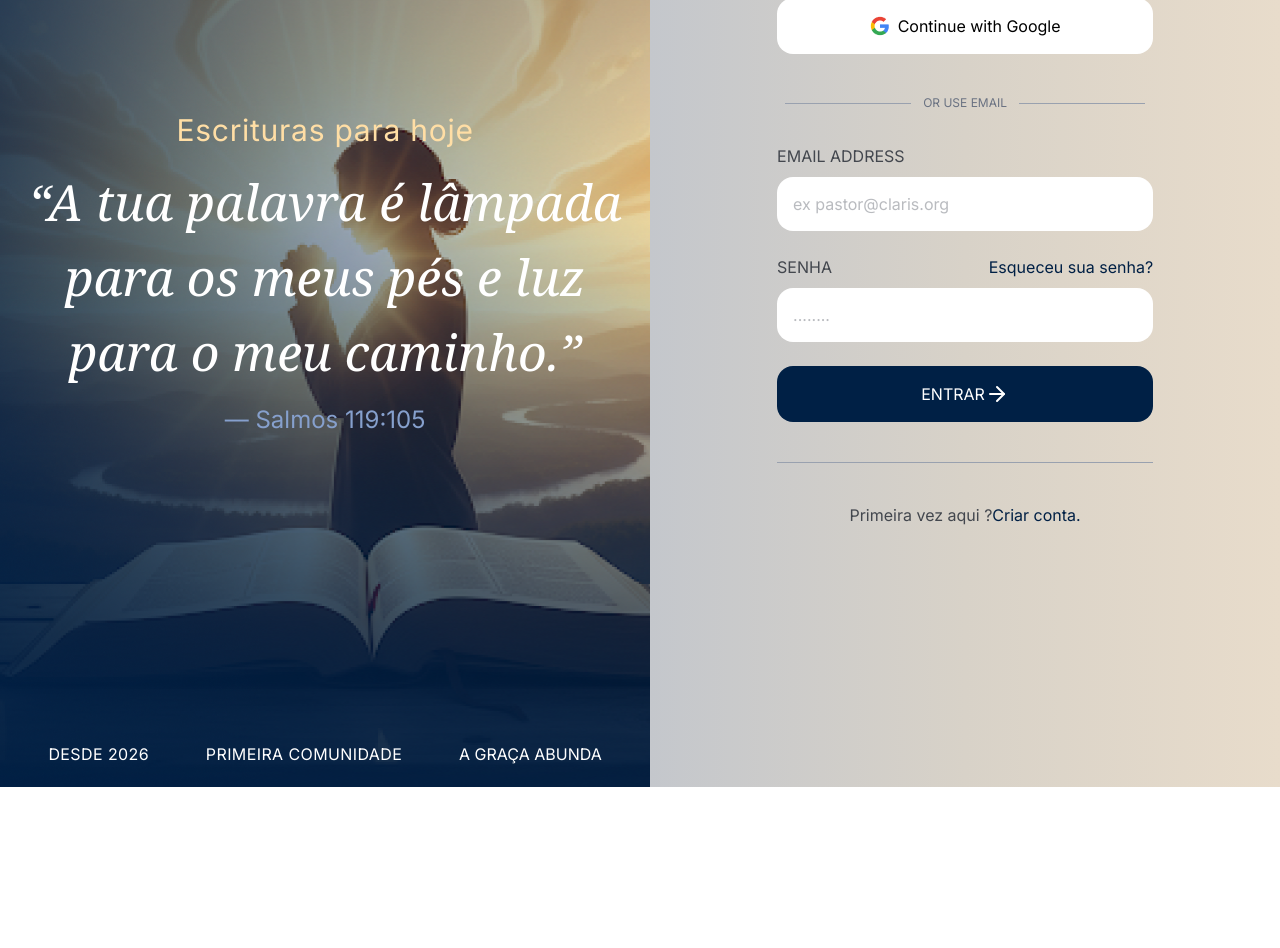
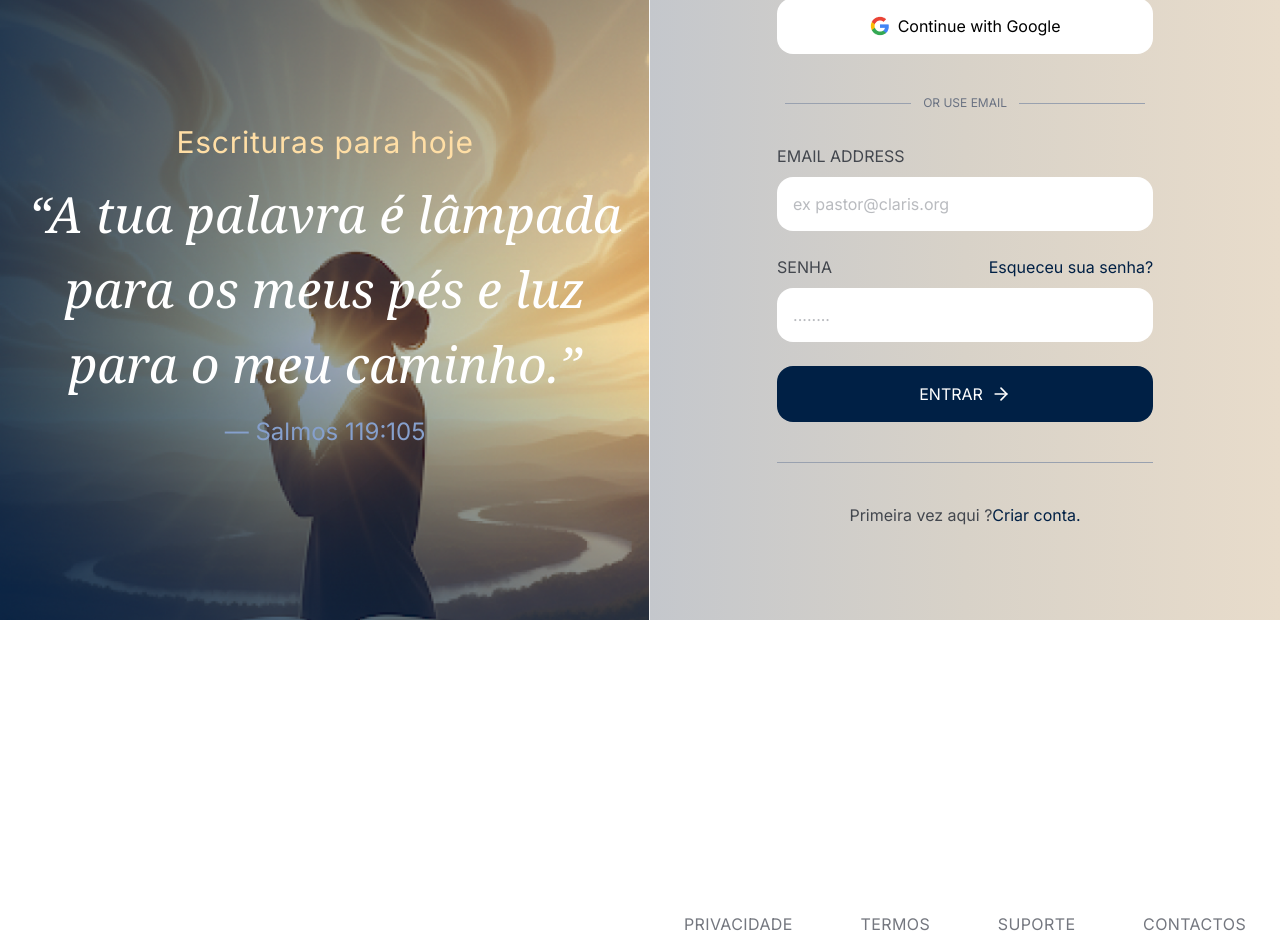
Before and after one commit to antoniotecadev/claris, a Next.js app: page /login in a window 1280 px wide. Shown: the part 180-1128 px from the top of the page. Before the commit the page ends 967 px from the top, so only its background shows below. Built offline with nearby package versions, Linux system fonts and the light colour scheme.

Commit message:
Login ..

```diff
--- /dev/null
+++ b/src/app/(auth)/login/page.tsx
@@ -0,0 +1,73 @@
+import Image from "next/image";
+import Logo from "@/assets/images/lobo-SE.png"
+import Google from "@/assets/images/SVG.png"
+import { ArrowRight } from "lucide-react";
+
+export default function Login() {
+	return (
+		<div >
+			<div >
+				<div>
+					<div className="container m-auto  flex flex-col justify-center items-center h-screen">
+						<section className="  flex  sm:w-7xl h-283.25 ">
+							<div className="side w-[50%] h-full flex justify-between flex-col  p-5">
+								<div className="flex gap-2 p-5  items-center">
+									<Image src={Logo} alt="" className="w-20 h-full" />
+									<p className="text-white text-4xl">CLARIS</p>
+								</div>
+								<div className="flex flex-col gap-3 items-center justify-center">
+									<p className="text-[#FFDEA5] tracking-wide text-[30px]">Escrituras para hoje</p>
+									<p className="italic text-white   text-[50px] text-center font-serif">“A tua palavra é lâmpada para os meus pés
+										e luz para o meu caminho.”
+									</p>
+									<p className="text-[#86A0CD] text-[24px]">— Salmos 119:105</p>
+								</div>
+								<div className="flex justify-around text-white">
+								</div>
+							</div>
+							<div className="w-full h-full flex flex-col justify-center items-center gradientes relative">
+								<div className="w-94 h-181 flex flex-col ">
+									<p className="text-3xl text-black font-serif italic mb-4">BEM VINDO DE VOLTA</p>
+									<p className="text-[#43474E] mb-10">Insira os seus dados para aceder ao portal do Claris.</p>
+									<button className="p-4 bg-white text-black flex gap-2 hover:cursor-pointer items-center justify-center rounded-2xl mb-10">
+										<Image src={Google} alt="Google" className="w-5 h-5" />
+										<p>Continue with Google</p>
+									</button>
+									<div className="flex gap-3 items-center justify-center mb-8">
+										<div className="w-31.5 h-px bg-gray-400"></div>
+										<p className="text-gray-500 text-[12px]">OR USE EMAIL</p>
+										<div className="w-31.5 h-px bg-gray-400"></div>
+									</div>
+									<form action="" className="flex flex-col">
+										<label htmlFor="email" className="text-[#43474E] mb-2.25">EMAIL ADDRESS</label>
+										<input type="email" id="email" placeholder="ex pastor@claris.org " className="text-[#74777F] bg-white rounded-2xl h-13.5 p-4 mb-6" />
+										<label htmlFor="pss" className="text-[#43474E] flex justify-between mb-2.25">
+											<p>SENHA</p>
+											<p className="text-[#002045] hover:cursor-pointer">Esqueceu sua senha?</p>
+										</label>
+										<input type="password" id="pss" placeholder="........" className="text-[#74777F] bg-white rounded-2xl h-13.5 p-4 mb-6" />
+
+										<button className="bg-[#002045] flex justify-center items-center gap-2 text-white h-14 rounded-2xl mb-10 hover:cursor-pointer">
+											<p>ENTRAR</p>
+											<ArrowRight size={20} />
+										</button>
+										<div className="w-full h-px bg-gray-400 mb-10"></div>
+										<p className="text-[#43474E] text-center mb-12 ">Primeira vez aqui ?<span className="text-[#002045] hover:cursor-pointer">Criar conta.</span> </p>
+									</form>
+
+								</div>
+								<div className="flex justify-around p-3  absolute top-270  tracking-wide w-full items-end-safe gap-6 text-[#74777F]">
+									<p>PRIVACIDADE</p>
+									<p>TERMOS</p>
+									<p>SUPORTE</p>
+									<p>CONTACTOS</p>
+								</div>
+							</div>
+						</section>
+
+					</div>
+				</div>
+			</div>
+		</div>
+	);
+}
--- a/src/app/login/page.tsx
+++ /dev/null
@@ -1,67 +0,0 @@
-import Image from "next/image";
-import Logo from "@/assets/images/lobo-SE.png"
-import Google from "@/assets/images/SVG.png"
-import { ArrowRight } from "lucide-react";
-
-export default function Login() {
-	return (
-		<>
-			<div className="bg-white ">
-				<div className="container m-auto  flex justify-center items-center h-screen">
-					<section className="  flex  w-7xl h-283.25 ">
-						<div className="side w-[50%] h-full flex justify-between flex-col  p-5">
-							<div className="flex gap-2 p-5  items-center">
-								<Image src={Logo} alt="" className="w-20 h-full" />
-								<p className="text-white text-4xl">CLARIS</p>
-							</div>
-							<div className="flex flex-col gap-3 items-center justify-center">
-								<p className="text-[#FFDEA5] tracking-wide text-[30px]">Escrituras para hoje</p>
-								<p className="italic text-white   text-[50px] text-center font-serif">“A tua palavra é lâmpada para os meus pés
-									e luz para o meu caminho.”
-								</p>
-								<p className="text-[#86A0CD] text-[24px]">— Salmos 119:105</p>
-							</div>
-							<div className="flex justify-around text-white">
-
-								<p className="tracking-wide uppercase">Desde 2026</p>
-								<p className="tracking-wide uppercase">Primeira comunidade</p>
-								<p>A GRAÇA ABUNDA</p>
-							</div>
-						</div>
-						<div className="w-full h-full flex flex-col justify-center items-center gradientes ">
-							<div className="w-94 h-181 flex flex-col ">
-								<p className="text-3xl text-black font-serif italic mb-4">BEM VINDO DE VOLTA</p>
-								<p className="text-[#43474E] mb-10">Insira os seus dados para aceder ao portal do Claris.</p>
-								<button className="p-4 bg-white text-black flex gap-2 items-center justify-center rounded-2xl mb-10">
-									<Image src={Google} alt="Google" className="w-5 h-5" />
-									<p>Continue with Google</p>
-								</button>
-								<div className="flex gap-3 items-center justify-center mb-8">
-									<div className="w-31.5 h-px bg-gray-400"></div>
-									<p className="text-gray-500 text-[12px]">OR USE EMAIL</p>
-									<div className="w-31.5 h-px bg-gray-400"></div>
-								</div>
-								<form action="" className="flex flex-col">
-									<label htmlFor="email" className="text-[#43474E] mb-2.25">EMAIL ADDRESS</label>
-									<input type="email" id="email" placeholder="ex pastor@claris.org " className="text-[#74777F] bg-white rounded-2xl h-13.5 p-4 mb-6" />
-									<label htmlFor="pss" className="text-[#43474E] flex justify-between mb-2.25">
-										<p>SENHA</p>
-										<p className="text-[#002045] hover:cursor-pointer">Esqueceu sua senha?</p>
-									</label>
-									<input type="password" id="pss" placeholder="........" className="text-[#74777F] bg-white rounded-2xl h-13.5 p-4 mb-6" />
-
-									<button className="bg-[#002045] flex justify-center items-center text-white h-14 rounded-2xl mb-10">
-										<p>ENTRAR</p>
-										<ArrowRight size={24}/>
-									</button>
-									<div className="w-full h-px bg-gray-400 mb-10"></div>
-									<p className="text-[#43474E] text-center">Primeira vez aqui ?<span className="text-[#002045] hover:cursor-pointer">Criar conta.</span> </p>
-								</form>
-							</div>
-						</div>
-					</section>
-				</div>
-			</div>
-		</>
-	);
-}
--- a/src/assets/styles/globals.css
+++ b/src/assets/styles/globals.css
@@ -143,15 +143,3 @@ body {
 			#d8d2c8 50%,
 			#e8dccb 100%);
 }
-
-.gradientes1 {
-	background: linear-gradient(to left, #EEF2F7 100%, #EEF2F7 0%);
-}
-
-.gradientes2 {
-	background: linear-gradient(to left, #FFF4E0 100%, #FFF4E0 0%);
-}
-
-.gradientes3 {
-	background: linear-gradient(to left, #FFF4E0 100%);
-}
--- a/src/components/layout/header.tsx
+++ b/src/components/layout/header.tsx
@@ -52,7 +52,7 @@ export default function Header() {
 					</div>
 
 					<div className='flex flex-col'>
-						<button className="px-10 py-3 text-[#261900] rounded-xl bg-[#FFDEA5] ">
+						<button className="hidden px-10 py-3 text-[#261900] smrounded-xl bg-[#FFDEA5] sm:flex">
 							Começar
 						</button>
 					</div>
--- a/src/components/layout/hero.tsx
+++ b/src/components/layout/hero.tsx
@@ -20,6 +20,7 @@ export default function Hero() {
 			>
 				<div className="container mx-auto grid grid-cols-1 lg:grid-cols-2 gap-4 justify-between items-start  px-6 mb-4">
 					<div className="flex flex-col  justify-center space-y-12">
+						<p className="text-center text-[#FDE68A] sm:hidden italic ">"Pois Deus não é Deus de desordem, mas de paz."</p>
 						<div><span className="px-2 py-1 bg-[#FFDEA5] text-[#5D4201] tracking-wide rounded-2xl ">Tecnológia com propósito</span></div>
 						<p className="text-white text-3xl wrap-break-word sm:text-5xl xl:text-6xl font-bold">
 							Modernize sua administração <br /><span className="text-[#FFDEA5] font-bold">com graça.</span>
@@ -30,7 +31,7 @@ export default function Hero() {
 							para a igreja moderna.
 						</p>
 						<div className="flex gap-2">
-							<button className="px-10 py-3 text-[#261900] rounded-xl bg-[#FFDEA5] ">
+							<button className="px-10 py-3 text-[#261900] rounded-xl bg-[#FFDEA5] hover:cursor-pointer">
 								Começar
 							</button>
 							<button className="px-6 py-2 rounded-xl bg-[#a2c6f1]  text-gray-800">
```
